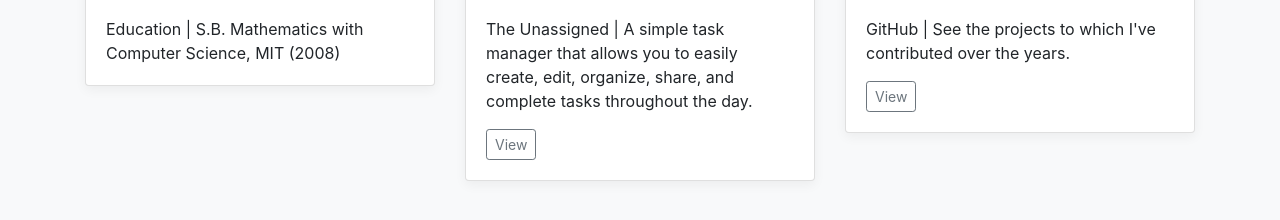
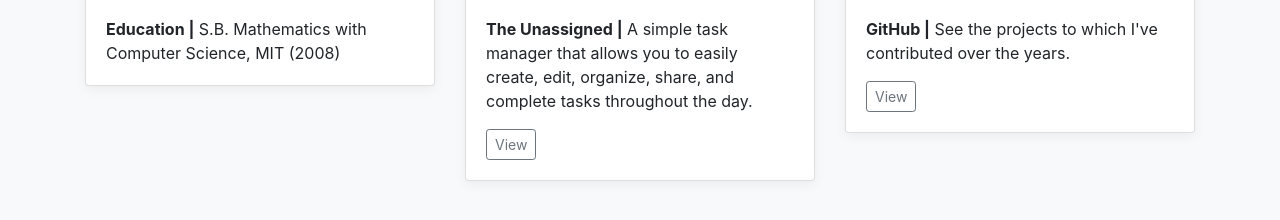
Before and after one commit to bradcater/bradcater.github.io, a plain HTML site: page index.html in a window 1280 px wide. Shown: the part 744-964 px from the top of the page. Drawn offline with nearby package versions, Linux system fonts and the light colour scheme.

Commit message:
Link images to projects in cards.

```diff
--- a/css/bradcater.css
+++ b/css/bradcater.css
@@ -38,6 +38,10 @@
   margin: 1rem auto 0;
 }
 
+.card-text-primary {
+  font-weight: bold;
+}
+
 .mit-logo {
   height: 42px;
   width: 184px;
--- a/index.html
+++ b/index.html
@@ -73,15 +73,15 @@
               <div class="card mb-4 box-shadow">
                 <img class="card-img-top mit-logo" alt="MIT - Massachusetts Institute of Technology" src="img/MIT-logo-name-1.png" width="184px" height="42px" />
                 <div class="card-body">
-                  <p class="card-text">Education | S.B. Mathematics with Computer Science, MIT (2008)</p>
+                  <p class="card-text"><span class="card-text-primary">Education |</span> S.B. Mathematics with Computer Science, MIT (2008)</p>
                 </div>
               </div>
             </div>
             <div class="col-md-4">
               <div class="card mb-4 box-shadow">
-                <img class="card-img-top the-unassigned-logo" src="img/The_Unassigned_Logo.png" width="42px" height="42px" />
+                <a href="https://theunassigned.com" target="_blank"><img class="card-img-top the-unassigned-logo" src="img/The_Unassigned_Logo.png" width="42px" height="42px" /></a>
                 <div class="card-body">
-                  <p class="card-text">The Unassigned | A simple task manager that allows you to easily create, edit, organize, share, and complete tasks throughout the day.</p>
+                  <p class="card-text"><span class="card-text-primary">The Unassigned |</span> A simple task manager that allows you to easily create, edit, organize, share, and complete tasks throughout the day.</p>
                   <div class="d-flex justify-content-between align-items-center">
                     <div class="btn-group">
                       <a type="button" class="btn btn-sm btn-outline-secondary" href="https://theunassigned.com" target="_blank">View</a>
@@ -92,9 +92,9 @@
             </div>
             <div class="col-md-4">
               <div class="card mb-4 box-shadow">
-                <img class="card-img-top github-logo" alt="GitHub" src="img/GitHub_Logo-1.png" width="156px" height="42px" />
+                <a href="https://github.com/bradcater" target="_blank"><img class="card-img-top github-logo" alt="GitHub" src="img/GitHub_Logo-1.png" width="156px" height="42px" /></a>
                 <div class="card-body">
-                  <p class="card-text">GitHub | See the projects to which I've contributed over the years.</p>
+                  <p class="card-text"><span class="card-text-primary">GitHub |</span> See the projects to which I've contributed over the years.</p>
                   <div class="d-flex justify-content-between align-items-center">
                     <div class="btn-group">
                       <a type="button" class="btn btn-sm btn-outline-secondary" href="https://github.com/bradcater" target="_blank">View</a>
```
